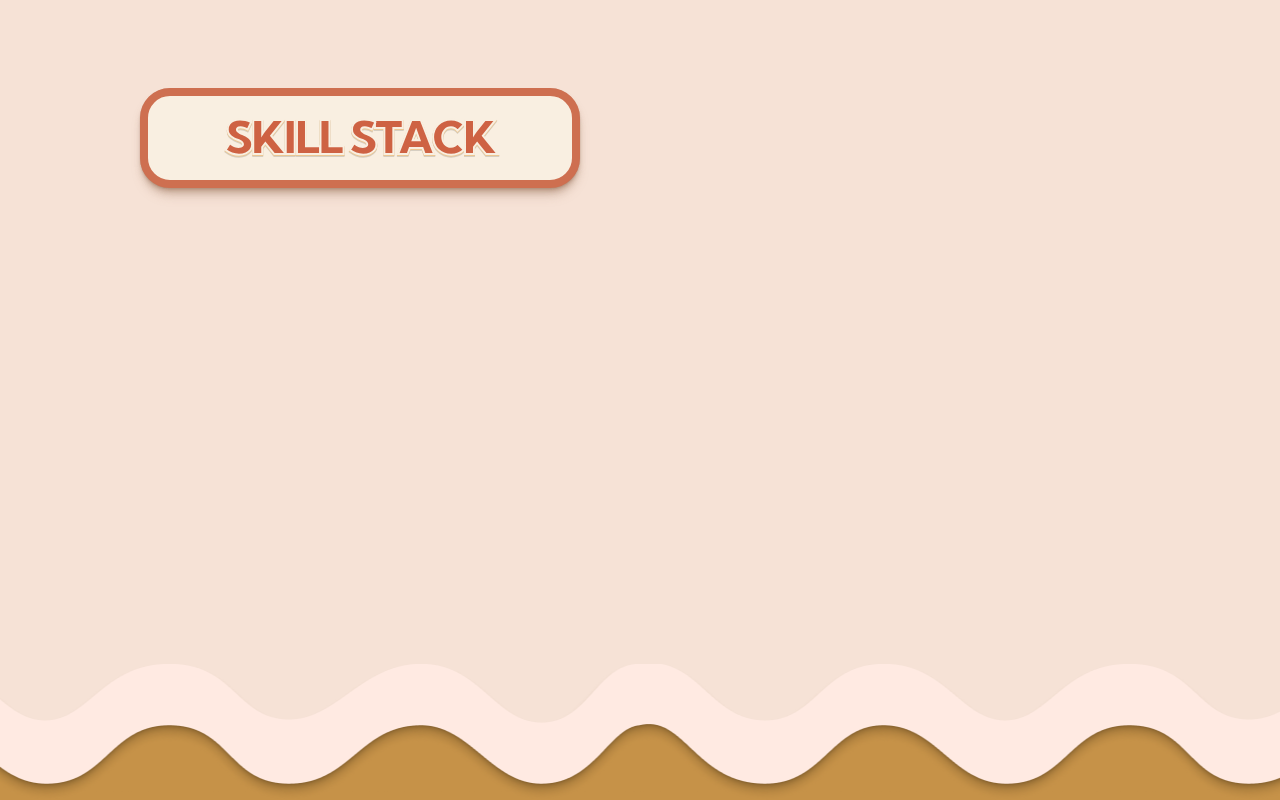
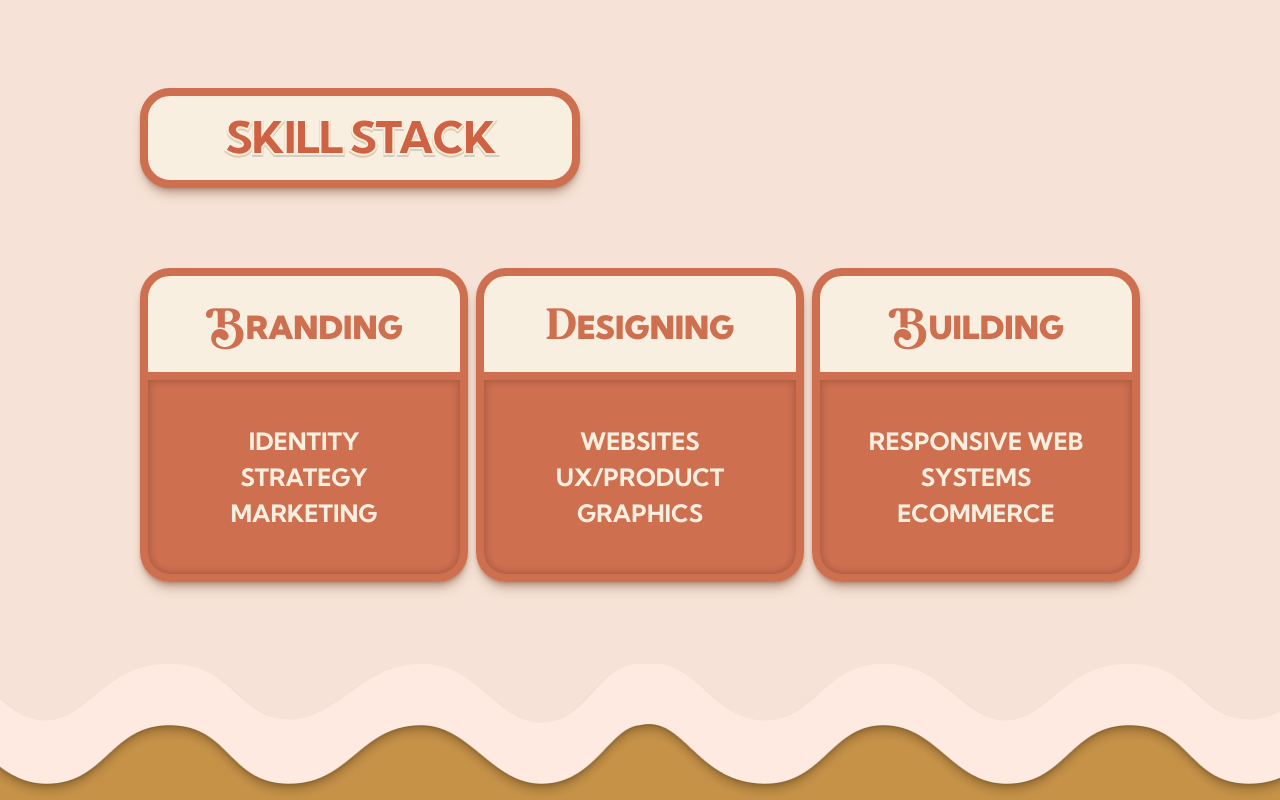
Before and after one commit to mattduff707/some-fun-prod, a Next.js app: page / in a window 1280 px wide. Shown: the part 2144-2944 px from the top of the page. Built offline with nearby package versions, Linux system fonts and the light colour scheme.

Commit message:
SkillStack cards

```diff
--- /dev/null
+++ b/src/app/SkillStack.jsx
@@ -0,0 +1,30 @@
+import React from "react";
+
+const SkillStack = ({ title, items }) => {
+  const firstLetter = title.charAt(0);
+  const restOfTitle = title.slice(1);
+
+  return (
+    <div className="  w-[350px] h-[314px] flex flex-col rounded-[30px] shadow-box shadow-pinkyShadow">
+      <div className="w-full flex-1 bg-pale border-8 border-burnt rounded-[30px_30px_0px_0px] grid place-items-center">
+        <h3 className="text-center font-black text-burnt text-xxl">
+          <span className="font-bavistage font-medium text-[3.2rem]">
+            {firstLetter}
+          </span>
+          {restOfTitle}
+        </h3>
+      </div>
+      <div className="border-8 border-t-0 border-burnt flex-[2] w-full bg-burnt shadow-[inset_0px_0px_8px_0px_rgba(0,0,0,0.25)] rounded-[0px_0px_30px_30px] grid place-items-center">
+        <ul>
+          {items.map((item) => (
+            <li key={item} className="text-center font-bold text-pale text-xl">
+              {item}
+            </li>
+          ))}
+        </ul>
+      </div>
+    </div>
+  );
+};
+
+export default SkillStack;
--- a/src/app/Stack.jsx
+++ b/src/app/Stack.jsx
@@ -1,6 +1,7 @@
 import Box from "@/components/Box";
 import Title from "@/components/Title";
 import React from "react";
+import SkillStack from "./SkillStack";
 
 const Stack = () => {
   return (
@@ -9,6 +10,20 @@ const Stack = () => {
         <Title boxClass="border-burnt bg-pale shadow-pinkyShadow">
           SKILL STACK
         </Title>
+        <div className="flex gap-2 py-20">
+          <SkillStack
+            title="BRANDING"
+            items={["IDENTITY", "STRATEGY", "MARKETING"]}
+          />
+          <SkillStack
+            title="DESIGNING"
+            items={["WEBSITES", "UX/PRODUCT", "GRAPHICS"]}
+          />
+          <SkillStack
+            title="BUILDING"
+            items={["RESPONSIVE WEB", "SYSTEMS", "ECOMMERCE"]}
+          />
+        </div>
       </div>
       <div className="w-full h-[76px] bg-darkDijon absolute bottom-0"></div>
       <div
--- a/src/app/layout.js
+++ b/src/app/layout.js
@@ -32,6 +32,15 @@ const marshland = localFont({
   ],
   variable: "--font-marshland",
 });
+const bavistage = localFont({
+  src: [
+    {
+      path: "../../public/fonts/bavistage/bavistage.otf",
+      weight: "400",
+    },
+  ],
+  variable: "--font-bavistage",
+});
 
 export const metadata = {
   title: "Create Next App",
@@ -44,7 +53,7 @@ export default function RootLayout({ children }) {
   return (
     <html lang="en">
       <body
-        className={`${kumbh.variable} ${marshland.variable} font-sans isolate`}
+        className={`${kumbh.variable} ${marshland.variable} ${bavistage.variable} font-sans isolate`}
       >
         <HeaderCarousel />
         <header className="sticky top-0 z-40">
@@ -66,9 +75,7 @@ export default function RootLayout({ children }) {
             </div>
           </nav>
         </header>
-        <div className="flex justify-center bg-pale">
-        {children}
-        </div>
+        <div className="flex justify-center bg-pale">{children}</div>
       </body>
     </html>
   );
--- a/tailwind.config.js
+++ b/tailwind.config.js
@@ -25,12 +25,15 @@ module.exports = {
       fontFamily: {
         sans: [`var(--font-kumbh)`, "sans"],
         marshland: [`var(--font-marshland)`, "sans"],
+        bavistage: [`var(--font-bavistage)`, "sans"],
       },
       fontSize: {
         sm: "0.875rem",
         base: "1rem",
         lg: "1.25rem",
         xl: "1.5rem",
+        xxl: "2rem",
+        xxxl: "2.5rem",
       },
       backgroundImage: {
         landing: `url(/landingBg.png)`,
```
Also changed, not shown: public/fonts/bavistage/bavistage.otf (added).
